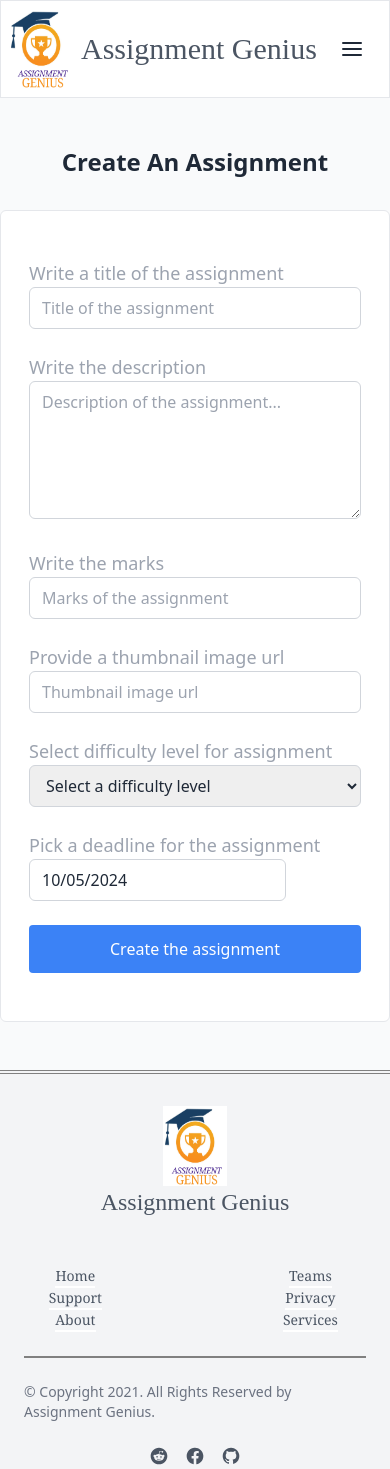
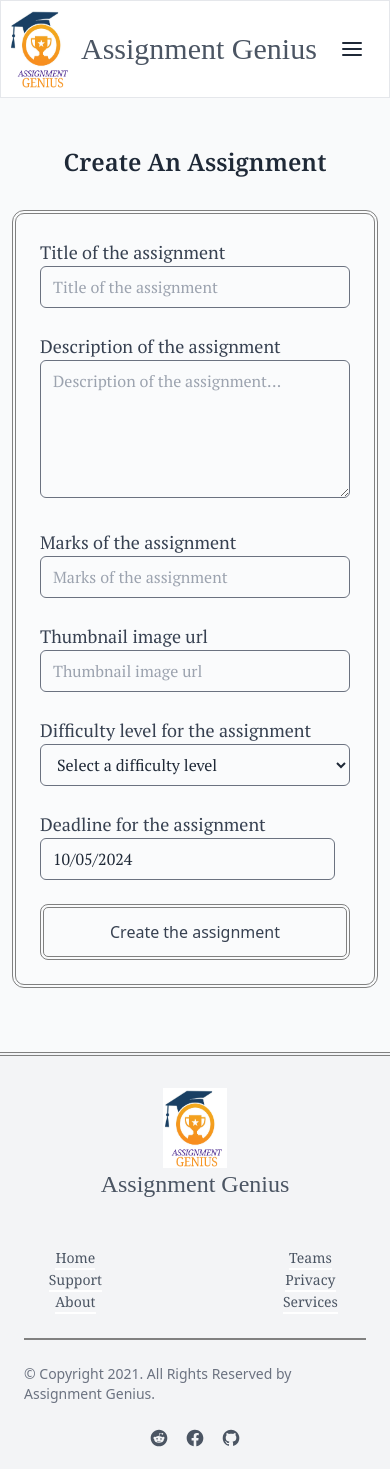
Before and after one commit to asif100a/Assignment-Genius, a React (Vite) app: page /create_assignment in a window 390 px wide. Shown: the top 1469 px of the page. Built offline with nearby package versions, Linux system fonts and the light colour scheme; no server answers; sample sign-in values are in the browser's storage; a web font is replaced by a local one.

Commit message:
Style and Responsiveness changed in the create assignment page

```diff
--- a/src/components/createAssignment/CreateAssignment.jsx
+++ b/src/components/createAssignment/CreateAssignment.jsx
@@ -5,6 +5,7 @@ import "react-datepicker/dist/react-datepicker.css";
 import { useForm } from "react-hook-form";
 import useAuth from "../../Hooks/useAuth";
 import toast from "react-hot-toast";
+import "./createAssignment.css";
 
 const CreateAssignment = () => {
     const { user } = useAuth();
@@ -34,37 +35,35 @@ const CreateAssignment = () => {
     }
 
     return (
+        <section className="w-full h-full text-center bg-gray-50 py-12 pb-16">
             <div>
-            <div className="w-full h-full text-center bg-gray-50 py-12">
-                <div>
-                    <h1 className="mb-8 text-2xl md:text-3xl lg:text-4xl font-semibold capitalize">Create an assignment</h1>
+                <h1 className="mb-8 text-2xl md:text-3xl lg:text-4xl font-semibold font-noto-serif capitalize">Create an assignment</h1>
             </div>
 
-                <div className="py-12 px-7 rounded-md bg-white border max-w-lg lg:ms-auto mx-auto">
-                    <form onSubmit={handleSubmit(onSubmit)} className="" action="" method="POST">
-                        <div className="space-y-6">
+            <div className="py-6 px-6 rounded-md bg-white bg-opacity-15 form-border max-w-3xl lg:ms-auto mx-3 md:mx-6 lg:mx-auto">
+                <form onSubmit={handleSubmit(onSubmit)} className="block space-y-6 sm:space-y-0 sm:grid sm:grid-cols-2 sm:gap-6" action="" method="POST">
                     {/* Title */}
-                            <div className="">
-                                <label htmlFor="title" className="float-left block  font-normal text-gray-400 text-lg">Write a title of the assignment</label>
+                    <div className="col-span-2">
+                        <label htmlFor="title" className="float-left text-start block font-pt-serif font-normal text-gray-700 text-lg">Title of the assignment</label>
                         <input
                             type="text"
                             id="title"
                             name="title"
-                                    placeholder="Title of the assignment" className="w-full border border-gray-300 rounded-md py-2 px-3 focus:outline-none focus:border-blue-700"
+                            placeholder="Title of the assignment" className="w-full border border-gray-500 rounded-md py-2 px-3 focus:outline-none focus:border-blue-700 bg-inherit font-pt-serif"
                             {...register("title", { required: true })}
                         />
                         {errors.title && <span className="text-red-600">This field is required</span>}
                     </div>
 
                     {/* Description */}
-                            <div className="">
-                                <label htmlFor="description" className="float-left block  font-normal text-gray-400 text-lg">Write the description</label>
+                    <div className="col-span-2">
+                        <label htmlFor="description" className="float-left text-start block font-pt-serif font-normal text-gray-700 text-lg">Description of the assignment</label>
                         <textarea
                             name="description"
                             rows="5"
                             cols=""
                             placeholder="Description of the assignment..."
-                                    className="w-full border border-gray-300 rounded-md py-2 px-3 focus:outline-none focus:border-blue-700"
+                            className="w-full border border-gray-500 rounded-md py-2 px-3 focus:outline-none focus:border-blue-700 bg-inherit font-pt-serif"
                             {...register("description", { required: true })}
                         ></textarea>
                         {errors.description && <span className="text-red-600">This field is required</span>}
@@ -72,12 +71,12 @@ const CreateAssignment = () => {
 
                     {/* Marks */}
                     <div className="">
-                                <label htmlFor="marks" className="float-left block  font-normal text-gray-400 text-lg">Write the marks</label>
+                        <label htmlFor="marks" className="float-left text-start block font-pt-serif font-normal text-gray-700 text-lg">Marks of the assignment</label>
                         <input
                             type="text"
                             id="marks"
                             name="marks"
-                                    placeholder="Marks of the assignment" className="w-full border border-gray-300 rounded-md py-2 px-3 focus:outline-none focus:border-blue-700"
+                            placeholder="Marks of the assignment" className="w-full border border-gray-500 rounded-md py-2 px-3 focus:outline-none focus:border-blue-700 bg-inherit font-pt-serif"
                             {...register("marks", { required: true })}
                         />
                         {errors.marks && <span className="text-red-600">This field is required</span>}
@@ -85,13 +84,13 @@ const CreateAssignment = () => {
 
                     {/* Thumbnail image url */}
                     <div className="">
-                                <label htmlFor="thumbnail_img" className="float-left block  font-normal text-gray-400 text-lg">Provide a thumbnail image url</label>
+                        <label htmlFor="thumbnail_img" className="float-left text-start block font-pt-serif font-normal text-gray-700 text-lg">Thumbnail image url</label>
                         <input
                             type="text"
                             id="thumbnail_img"
                             name="thumbnail_img"
                             placeholder="Thumbnail image url"
-                                    className="w-full border border-gray-300 rounded-md py-2 px-3 focus:outline-none focus:border-blue-700"
+                            className="w-full border border-gray-500 rounded-md py-2 px-3 focus:outline-none focus:border-blue-700 bg-inherit font-pt-serif"
                             {...register("thumbnail_img", { required: true })}
                         />
                         {errors.thumbnail_img && <span className="text-red-600">This field is required</span>}
@@ -99,11 +98,11 @@ const CreateAssignment = () => {
 
                     {/* Assignment difficulty level */}
                     <div className="">
-                                <label htmlFor="level" className="float-left block font-normal text-gray-400 text-lg">Select difficulty level for assignment</label>
+                        <label htmlFor="level" className="float-left text-start block font-pt-serif font-normal text-gray-700 text-lg">Difficulty level for the assignment</label>
                         <select
                             id="level"
                             name="level"
-                                    className="w-full px-3 border border-gray-300 rounded-md py-2  focus:outline-none focus:border-blue-700"
+                            className="w-full px-3 border border-gray-500 rounded-md py-2  focus:outline-none focus:border-blue-700 bg-inherit font-pt-serif"
                             {...register("level", { required: true })}
                         >
                             <option value="" disabled selected>Select a difficulty level</option>
@@ -116,7 +115,7 @@ const CreateAssignment = () => {
 
                     {/* Date picker */}
                     <div className="w-full">
-                                <h5 className="text-start float-left block  font-normal text-gray-400 text-lg">Pick a deadline for the assignment</h5>
+                        <h5 className="text-start float-left block font-pt-serif font-normal text-gray-700 text-lg">Deadline for the assignment</h5>
                         <div className="text-start">
                             <DatePicker
                                 selected={selectedDate}
@@ -126,19 +125,17 @@ const CreateAssignment = () => {
                                 minDate={new Date()}
                                 showYearDropdown
                                 scrollableMonthYearDropdown
-                                        className="px-3 border border-gray-300 rounded-md py-2  focus:outline-none focus:border-blue-700 w-full md:w-[456px]"
+                                className="px-3 border border-gray-500 rounded-md py-2  focus:outline-none focus:border-blue-700 border-width bg-inherit font-pt-serif"
                             />
                         </div>
                     </div>
 
-                            <div className="">
-                                <input type="submit" value={'Create the assignment'} className="py-3 text-base font-medium rounded text-white bg-blue-500 w-full hover:bg-blue-700 transition duration-300" />
-                            </div>
+                    <div className="col-span-2">
+                        <input type="submit" value={'Create the assignment'} className="py-3 text-base font-medium rounded text-gray-700 bg-inherit btn-border w-full sm:w-1/2 hover:bg-gray-600 hover:text-white hover:cursor-pointer transition duration-500" />
                     </div>
                 </form>
             </div>
-            </div>
-        </div>
+        </section>
     );
 };
 
--- /dev/null
+++ b/src/components/createAssignment/createAssignment.css
@@ -0,0 +1,34 @@
+.form-border{
+    border: 4px double gray;
+    border-radius: 12px;
+}
+
+.border-width{
+    width: 340px;
+}
+
+.btn-border{
+    border: 4px double gray;
+    border-radius: 8px;
+}
+
+@media (min-width: 300px) and (max-width: 360px) {
+    .border-width{
+        width: 240px;
+    }
+}
+@media (min-width: 361px) and (max-width: 400px) {
+    .border-width{
+        width: 295.2px;
+    }
+}
+@media (min-width: 401px) and (max-width: 600px) {
+    .border-width{
+        width: 345.6px;
+    }
+}
+@media (min-width: 601px) and (max-width: 900px) {
+    .border-width{
+        width: 320px;
+    }
+}
```
Lines whose indentation alone changed are shown as unchanged.
